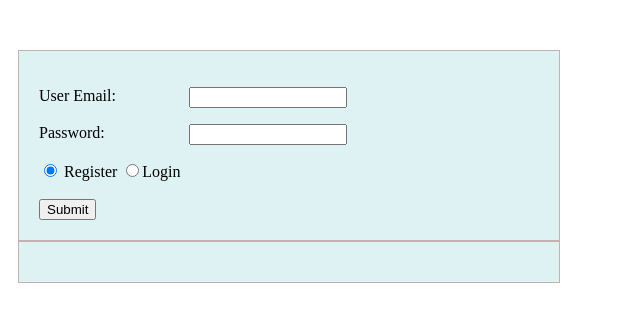
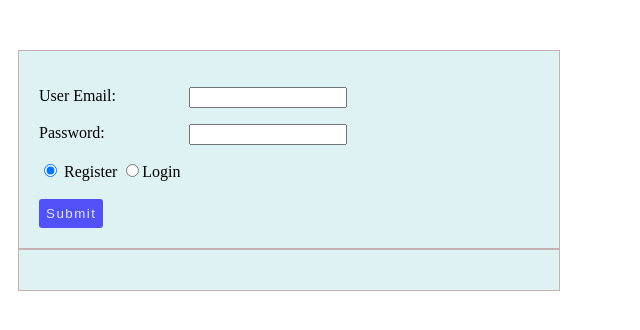
Before and after one commit to dpak11/blockchain, a website: page public/index.html in a window 1280 px wide. Shown: the whole page, without its empty margins (0-640 px from the left). Drawn offline with Linux system fonts and the light colour scheme.

Commit message:
set initial amount to 5000, modified submit button

```diff
--- a/app.js
+++ b/app.js
@@ -105,7 +105,7 @@ app.post("/register", (req, res) => {
   const hashedPass = SHA256(password).toString();
   const userID = NEW_USER.getID();
   const mytoken = tokenManager.createToken(userID);
-  DUMMY_DB.push({ email: email, pass: hashedPass, id: userID, amt:100 });
+  DUMMY_DB.push({ email: email, pass: hashedPass, id: userID, amt:5000 });
   return res.json({
     status: "done",
     userID,
--- a/public/main.js
+++ b/public/main.js
@@ -207,7 +207,7 @@ function initSocket() {
     if(connUsers.mode == "new"){
       insertTransactionFields();
       insertUploadButton();
-      showMessage.text("#userIdTxt", "Welcome, " + connUsers.id + "(User ID)");
+      showMessage.text("#userIdTxt", "Welcome, User(" + connUsers.id + ")");
       showMessage.text("#balance-amt", "Balance Amount: "+connUsers.balanceAmt);
       document.getElementById("userIdTxt").setAttribute("uid",connUsers.id);
     }
@@ -222,7 +222,6 @@ function initSocket() {
     downloader.href = URL.createObjectURL(bcFile);
     downloader.download = "blockchain.text";
     showMessage.text("#pendings", "Pending Transactions: " + latest.remaining);
-    //alert("Received New BlockChain.");
   });
 
   socket.on("uploadRejected", (errorStatus) => {
--- a/public/styles.css
+++ b/public/styles.css
@@ -107,3 +107,13 @@
   outline: 1px dotted #000;
   outline: -webkit-focus-ring-color auto 5px;
 }
+
+input[type="submit"] {
+  padding: 7px;
+  background: #5151f7;
+  color: #e2e4f4;
+  border: none;
+  border-radius: 3px;
+  letter-spacing: 1.5px;
+  cursor: pointer;
+}
```
Lines whose indentation alone changed are shown as unchanged.
